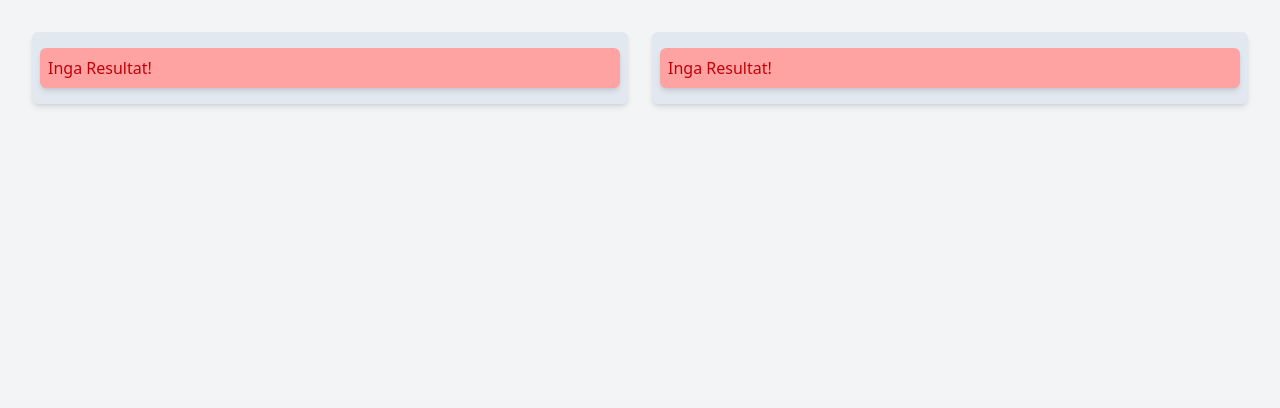
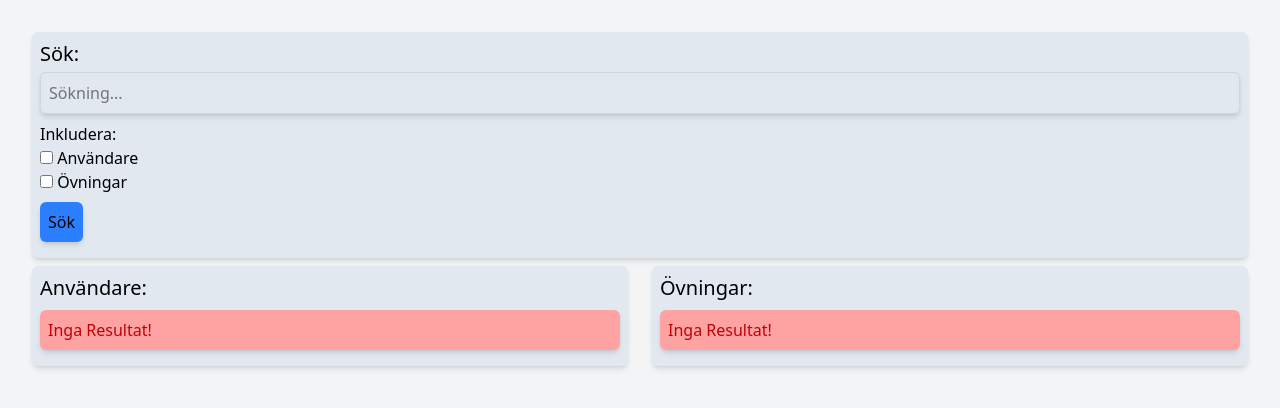
Before and after one commit to Rikemannen/site-rw2, a Flask app: page /search in a window 1280 px wide. Shown: the part 64-472 px from the top of the page. Run offline with Flask 3, Linux system fonts and the light colour scheme; data that the repository does not hold is empty; style sheets or scripts are compiled from the project's sources; parts of the project's set-up code (start-up, migrations or seed data) failed here and were passed over; some libraries are stand-ins or nearby versions.

Commit message:
Add search field and change search logic a bit

```diff
--- a/app/blueprints/main.py
+++ b/app/blueprints/main.py
@@ -40,7 +40,7 @@ def profile():
 @bp.route('/search')
 def search():
     """Render the search results page."""
-    query = request.args.get('q', '').strip()
+    query = request.args.get('q', '*').strip()
     search_type = request.args.get('type', 'all')
 
     user_results = []
--- a/app/templates/search/results.html
+++ b/app/templates/search/results.html
@@ -4,6 +4,36 @@
 
 {% block content %}
 {% set is_admin = current_user.admin %}
+<div class="bg-slate-200 p-2 rounded-md mb-2 shadow-md">
+    <form action="/search" method="GET" onsubmit="return updateQuery(this);">
+        <h2 class="block text-xl font-md">Sök:</h2>
+        <input placeholder="Sökning..." class="mt-1 block w-full p-2 border border-gray-300 rounded-md shadow-md">
+        <p class="mt-2">Inkludera:</p>
+        <ul style="list-style-type:none;">
+            <li><input type="checkbox" id="users">
+                Användare</li>
+            <li><input type="checkbox" id="exercises">
+                Övningar</li>
+        </ul>
+        <button type="submit" class="bg-blue-500 p-2 rounded-md shadow-md mb-2 mt-2">Sök</button>
+    </form>
+</div>
+<script>
+    function updateQuery(form) {
+        let q = form.querySelector('input[placeholder="Sökning..."]').value.trim();
+        const users = document.getElementById('users').checked;
+        const exercises = document.getElementById('exercises').checked;
+
+        if (q === '') q = '*';
+        let type = 'all';
+        if (users && !exercises) type = 'users';
+        else if (!users && exercises) type = 'exercises';
+
+        const params = new URLSearchParams({ q, type });
+        window.location.href = `/search?${params.toString()}`;
+        return false;
+    }
+</script>
 {% if search_type == 'all' %}
 <div class="grid grid-cols-1 md:grid-cols-2 gap-6">
     {% else %}
@@ -11,15 +41,17 @@
         {% endif %}
         {% if search_type in ('all', 'users') %}
         <div class="bg-slate-200 p-2 rounded-md shadow-md">
+            <h2 class="text-xl">Användare:</h2>
             {% if user_results %}
             {% for user in user_results %}
             <div class="p-2 mt-2 mb-2 rounded-md shadow-md"
                 style="background-color: {{ user.equipped_emblem.color }}33">
-                <p><a href="/user/{{ user.id }}" class="text-blue-600 hover:underline" style="color: {{ user.equipped_emblem.color }}">{{ user | format_user }}
+                <p><a href="/user/{{ user.id }}" class="text-blue-600 hover:underline"
+                        style="color: {{ user.equipped_emblem.color }}">{{ user | format_user }}
                     </a>
-                        {% if is_admin %}
-                        <a href="/admin/user/{{ user.id }}" class="text-orange-600 hover:underline">Öppna som admin</a>
-                        {% endif %}
+                    {% if is_admin %}
+                    <a href="/admin/user/{{ user.id }}" class="text-orange-600 hover:underline">Öppna som admin</a>
+                    {% endif %}
                 </p>
                 <p>ID: {{ user.id }}</p>
             </div>
@@ -33,14 +65,16 @@
         {% endif %}
         {% if search_type in ('all', 'exercises') %}
         <div class="bg-slate-200 p-2 rounded-md shadow-md">
+            <h2 class="text-xl">Övningar:</h2>
             {% if exercise_results %}
             {% for exercise in exercise_results %}
             <div class="p-2 mt-2 mb-2 rounded-md shadow-md bg-slate-300">
                 <p><a href="/exercise/{{ exercise.id }}" class="text-blue-600 hover:underline">{{ exercise.name
                         }}</a>
-                        {% if is_admin %}
-                        <a href="/admin/exercise/{{ exercise.id }}" class="text-orange-600 hover:underline">Öppna som admin</a>
-                        {% endif %}
+                    {% if is_admin %}
+                    <a href="/admin/exercise/{{ exercise.id }}" class="text-orange-600 hover:underline">Öppna som
+                        admin</a>
+                    {% endif %}
                 </p>
                 <p>Skapare: <a href="/user/{{ exercise.owner.id }}" class="hover:underline"
                         style="color: {{ exercise.owner.equipped_emblem.color }}">{{ exercise.owner | format_user }}</a>
```
